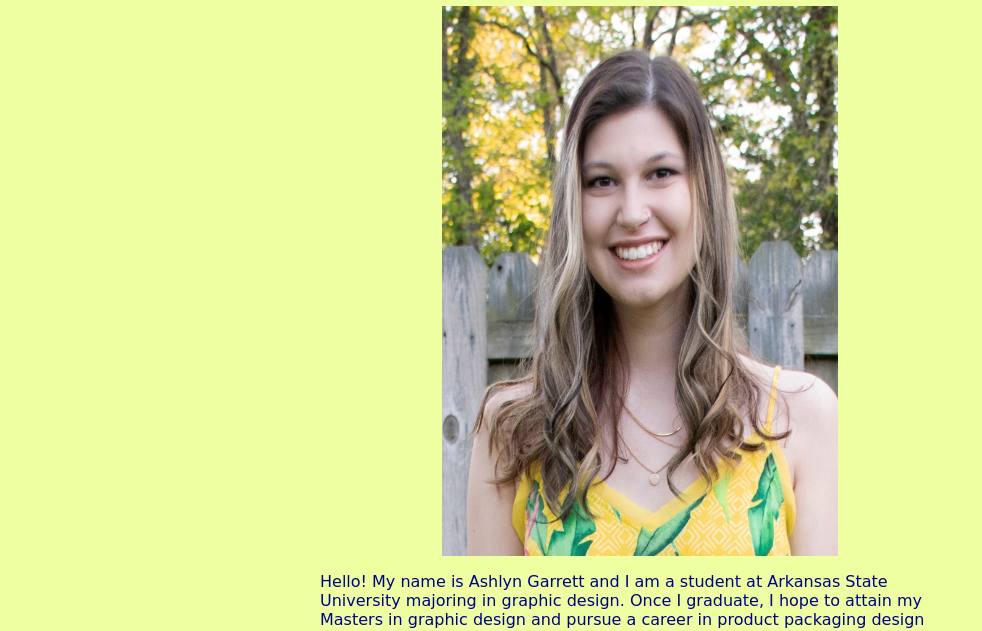
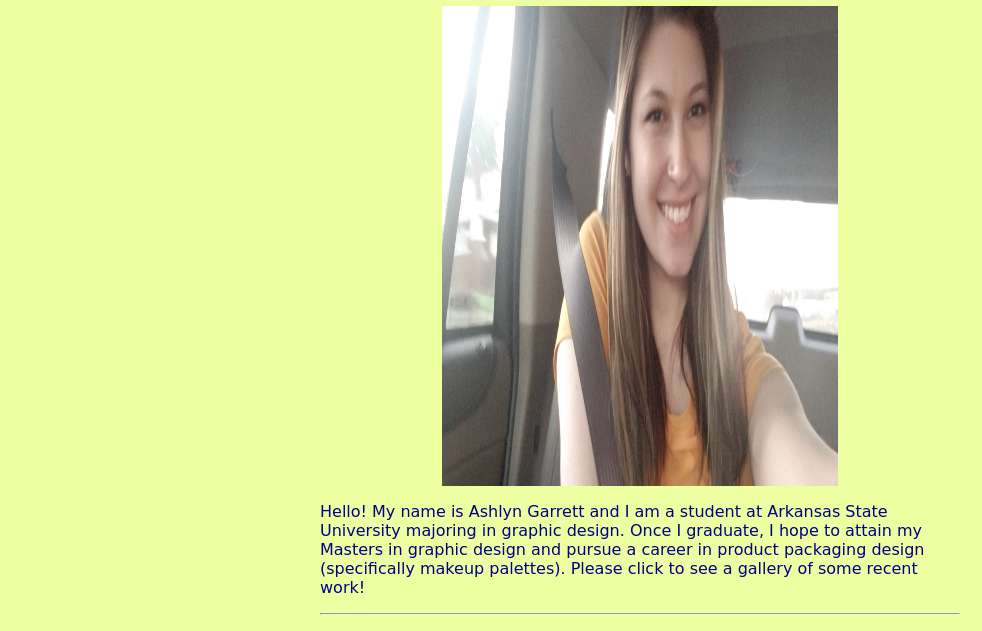
Before and after one commit to ashgarrett217/Portfolio-Website, a plain HTML site: page index.html in a window 1280 px wide. Shown: the part 135-766 px from the top of the page, without its empty margins (0-982 px from the left). Drawn offline with Linux system fonts and the light colour scheme; a web font is replaced by a local one.

Commit message:
some shit

```diff
--- a/index.html
+++ b/index.html
@@ -28,7 +28,7 @@
   <body>
     <h1>Ashlyn Garrett</h1>
     <h2 id="aboutMe"> About Me </h2>
-    <img src="images/selfie.JPG" height=550px class="center">
+    <img src="images/photo of me.JPG" height=480px class="center">
     <p> Hello! My name is Ashlyn Garrett and I am a student at Arkansas State University majoring in graphic design. Once I graduate, I hope to attain my Masters in graphic design and pursue a career in product packaging design (specifically makeup palettes). Please click to see a gallery of some recent work!</p>
     <hr>
     <h2 id="portfolioGallery"> Portfolio Gallery</h2>
```
Also changed, not shown: images/photo of me.jpg (added).
